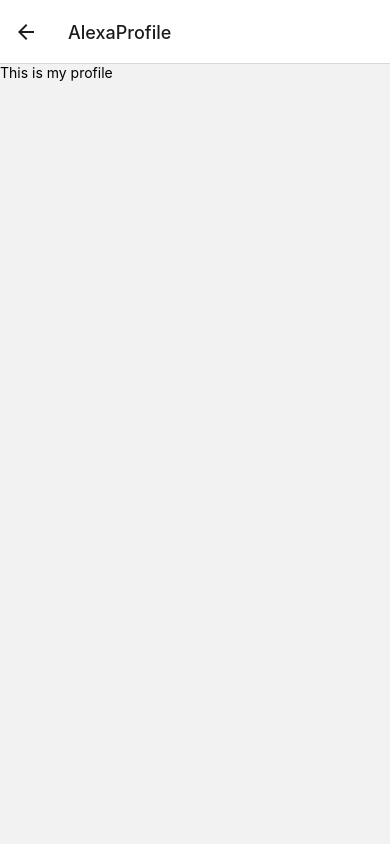
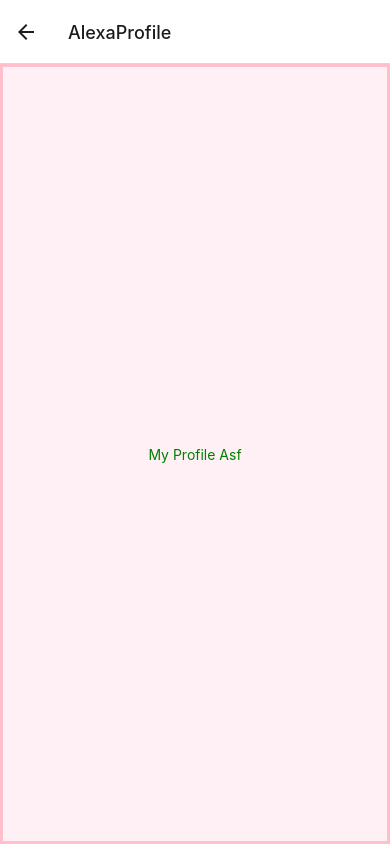
Before and after one commit to EmilyMarschallNiswonger/TESTBootcampWk5, a React Native app in the folder BootcampProject/: screen / in a window 390 px wide. Both pictures are taken after a click on the button "GO TO ALEXA'S PROFILE". Built offline with nearby package versions, Linux system fonts and the light colour scheme.

Commit message:
my first commit

```diff
--- a/BootcampProject/App.js
+++ b/BootcampProject/App.js
@@ -1,6 +1,6 @@
 import * as React from "react";
 import { NavigationContainer } from "@react-navigation/native";
-import { Text, View, Button } from "react-native";
+import { Text, View, Button, StyleSheet } from "react-native";
 import { createNativeStackNavigator } from "@react-navigation/native-stack";
 
 const Stack = createNativeStackNavigator();
@@ -37,8 +37,37 @@ const HomeScreen = ({ navigation }) => {
 };
 
 const AlexaProfileScreen = ({ navigation, route }) => {
-  return <Text>This is my profile</Text>;
+  return (
+    <View style={alexaStyles.container}>
+      <Text
+        style={{
+          color: "green",
+          // height: 40,
+          // borderColor: "pink",
+          // borderWidth: 3,
+          // backgroundColor: "lavenderblush",
+          // flex: 1,
+          // alignItems: "center",
+          // justifyContent: "center",
+        }}
+      >
+        {" "}
+        My Profile Asf{" "}
+      </Text>
+    </View>
+  );
 };
+
+const alexaStyles = StyleSheet.create({
+  container: {
+    flex: 1,
+    alignItems: "center",
+    justifyContent: "center",
+    borderColor: "pink",
+    borderWidth: 3,
+    backgroundColor: "lavenderblush",
+  },
+});
 
 const AlexisProfileScreen = ({ navigation, route }) => {
   return <Text>This is my profile</Text>;
```
Also changed, not shown: 1 other file (tests, documents, lock files or other folders).
